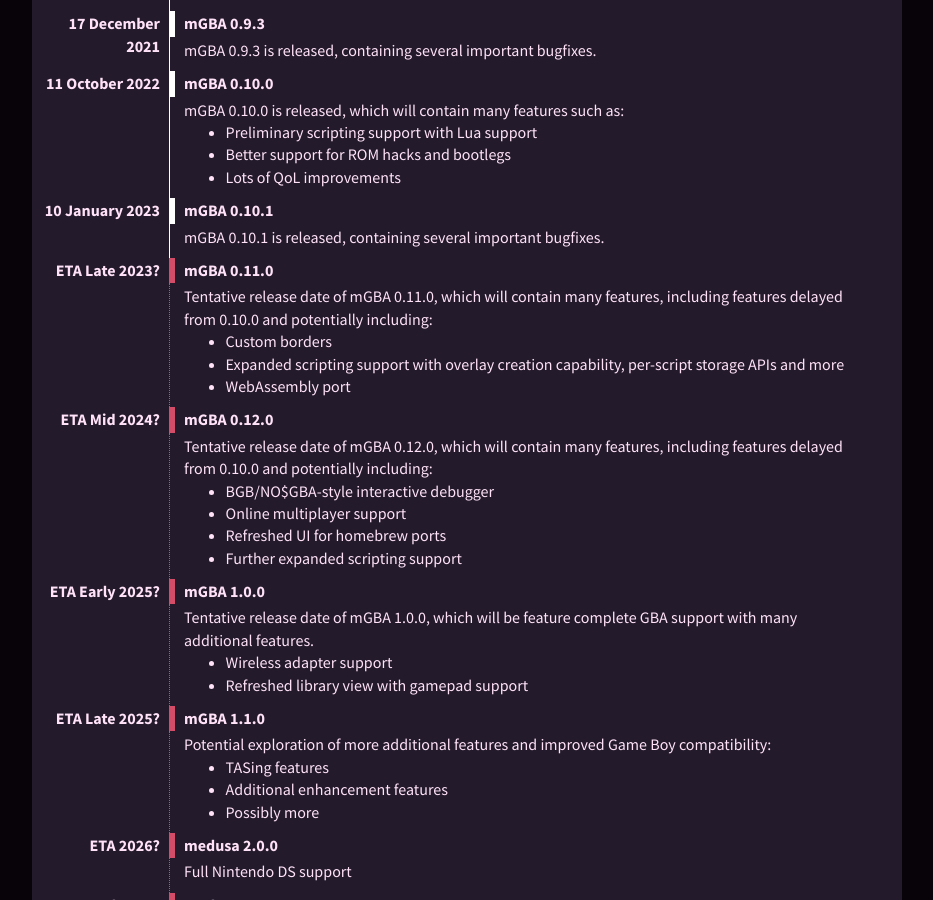
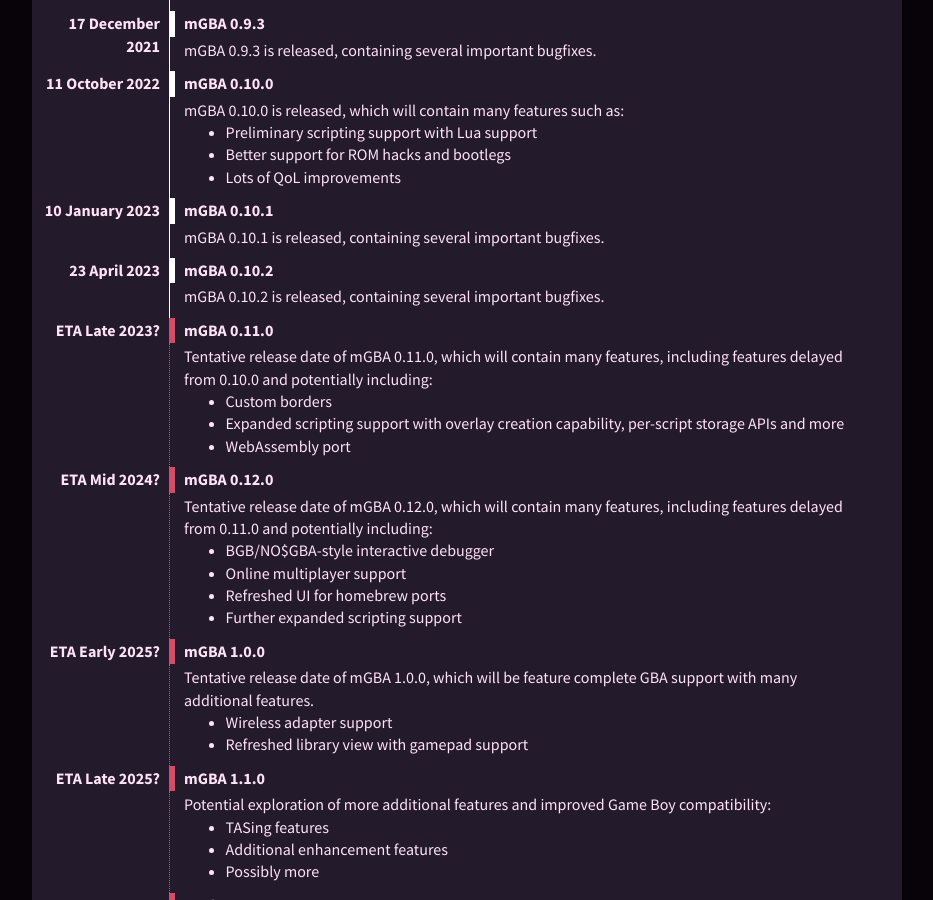
Before and after one commit to mgba-emu/www, a Jekyll site: the page built from timeline.markdown, in a window 1280 px wide and 900 px high, scrolled down 4377 px. Shown: the whole window, without its empty margins (77-1010 px from the left). Built offline with Jekyll 4.4.1, drawn with Linux system fonts in a browser that asks for light colours.

Commit message:
Release 0.10.2

```diff
--- a/downloads.markdown
+++ b/downloads.markdown
@@ -8,7 +8,7 @@
 Current downloads
 -----------------
 
-{% assign tag = "0.10.1" -%}
+{% assign tag = "0.10.2" -%}
 The current release of mGBA is version {{tag}}.
 
 ### Desktop OS
@@ -23,6 +23,7 @@
 * [Ubuntu (64-bit, 20.04)](https://github.com/mgba-emu/mgba/releases/download/{{tag}}/mGBA-{{tag}}-ubuntu64-focal.tar.xz)
 * [Ubuntu (64-bit, 22.04)](https://github.com/mgba-emu/mgba/releases/download/{{tag}}/mGBA-{{tag}}-ubuntu64-jammy.tar.xz)
 * [Ubuntu (64-bit, 22.10)](https://github.com/mgba-emu/mgba/releases/download/{{tag}}/mGBA-{{tag}}-ubuntu64-kinetic.tar.xz)
+* [Ubuntu (64-bit, 23.04)](https://github.com/mgba-emu/mgba/releases/download/{{tag}}/mGBA-{{tag}}-ubuntu64-lunar.tar.xz)
 
 ### Homebrew
 * [Nintendo 3DS](https://github.com/mgba-emu/mgba/releases/download/{{tag}}/mGBA-{{tag}}-3ds.7z)
@@ -71,6 +72,7 @@
 * [Ubuntu (64-bit, 20.04)](https://s3.amazonaws.com/mgba/mGBA-build-latest-ubuntu64-focal.tar.xz)
 * [Ubuntu (64-bit, 22.04)](https://s3.amazonaws.com/mgba/mGBA-build-latest-ubuntu64-jammy.tar.xz)
 * [Ubuntu (64-bit, 22.10)](https://s3.amazonaws.com/mgba/mGBA-build-latest-ubuntu64-kinetic.tar.xz)
+* [Ubuntu (64-bit, 23.04)](https://s3.amazonaws.com/mgba/mGBA-build-latest-ubuntu64-lunar.tar.xz)
 
 ### Homebrew
 * [Nintendo 3DS](https://s3.amazonaws.com/mgba/mGBA-build-latest-3ds.7z)
--- a/timeline.markdown
+++ b/timeline.markdown
@@ -344,6 +344,13 @@
 <dd>
 	<p>mGBA 0.10.1 is released, containing several important bugfixes.</p>
 </dd>
+<dt>
+	<aside class="tl-date">23 April 2023</aside>
+	mGBA 0.10.2
+</dt>
+<dd>
+	<p>mGBA 0.10.2 is released, containing several important bugfixes.</p>
+</dd>
 <dt class="tl-future" id="IN+THE+FUTURE">
 	<aside class="tl-date">ETA Late 2023?</aside>
 	mGBA 0.11.0
@@ -361,7 +368,7 @@
 	mGBA 0.12.0
 </dt>
 <dd class="tl-future">
-	<p>Tentative release date of mGBA 0.12.0, which will contain many features, including features delayed from 0.10.0 and potentially including:</p>
+	<p>Tentative release date of mGBA 0.12.0, which will contain many features, including features delayed from 0.11.0 and potentially including:</p>
 	<ul>
 		<li>BGB/NO$GBA-style interactive debugger</li>
 		<li>Online multiplayer support</li>
```
